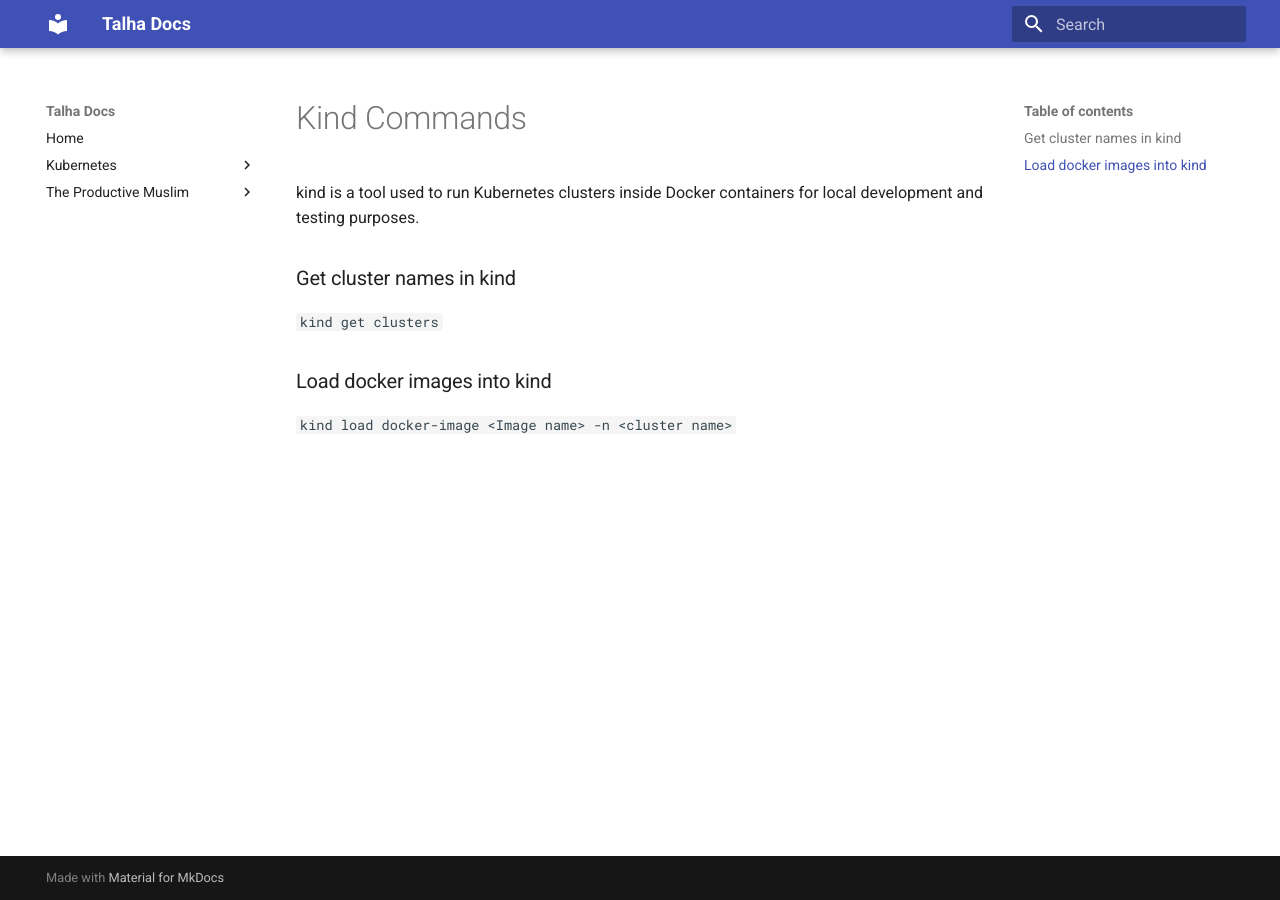
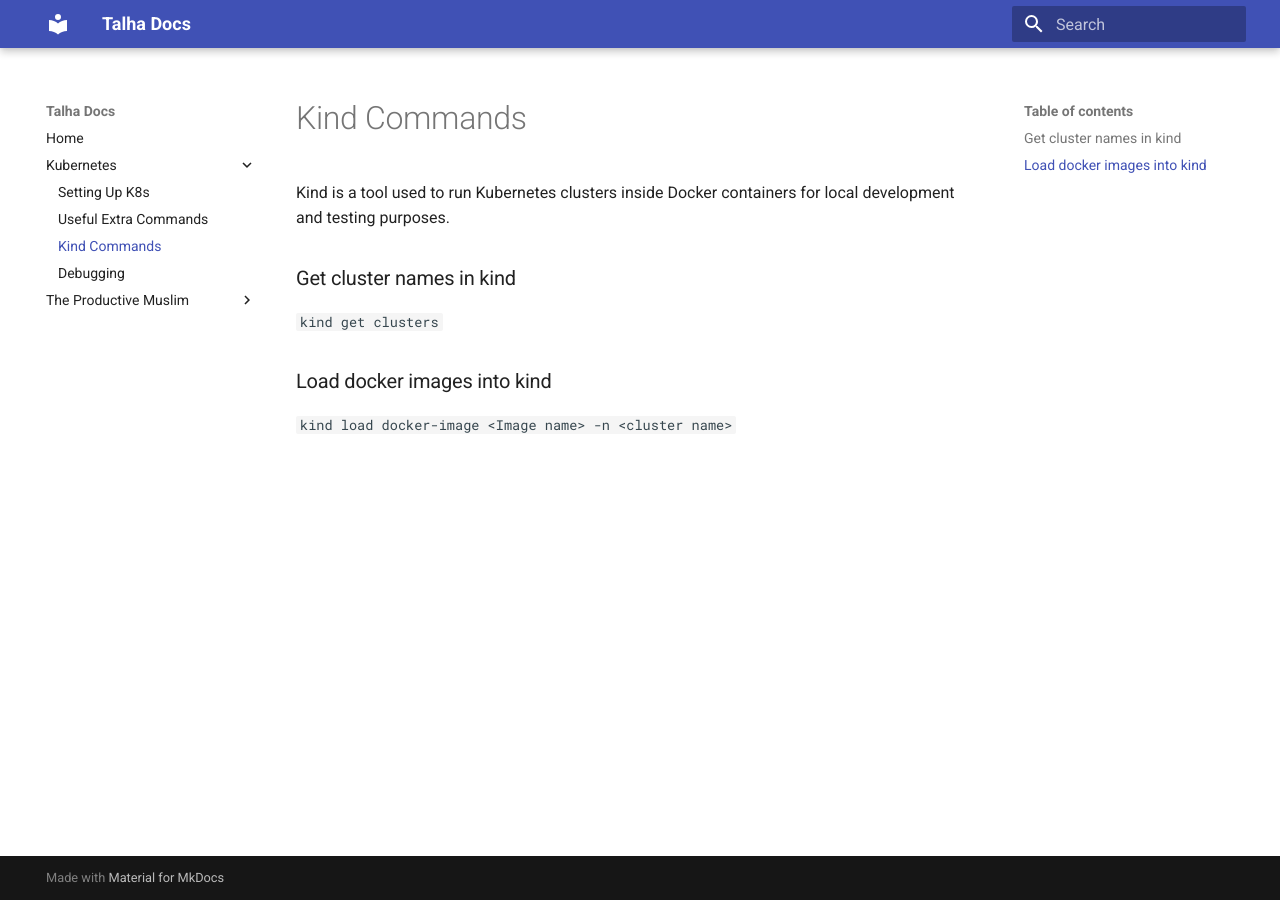
Before and after one commit to TRafi9/documentation, an MkDocs documentation site: the page built from docs/kubernetes/kindCommands.md, in a window 1280 px wide. Built offline with MkDocs 1.6.1 and Material for MkDocs 9.7.7, drawn with Linux system fonts in a browser that asks for light colours; some of the changed lines change nothing that is shown.

Commit message:
fixing contents tree

```diff
--- a/docs/kubernetes/kindCommands.md
+++ b/docs/kubernetes/kindCommands.md
@@ -1,6 +1,6 @@
 # Kind Commands
 
-kind is a tool used to run Kubernetes clusters inside Docker containers for local development and testing purposes.
+Kind is a tool used to run Kubernetes clusters inside Docker containers for local development and testing purposes.
 
 ### Get cluster names in kind
 
--- a/mkdocs.yml
+++ b/mkdocs.yml
@@ -5,8 +5,8 @@
   - "Kubernetes":
       - "Setting Up K8s": "kubernetes/settingUpKubernetes.md"
       - "Useful Extra Commands": "kubernetes/usefulCommands.md"
-      - "Kind Commands": "kubernets/kindCommands.md"
-      - "Debugging": "debugging.md"
+      - "Kind Commands": "kubernetes/kindCommands.md"
+      - "Debugging": "kubernetes/debugging.md"
   - The Productive Muslim:
       - "License": "license.md"
       - "Release Notes": "release-notes.md"
```
